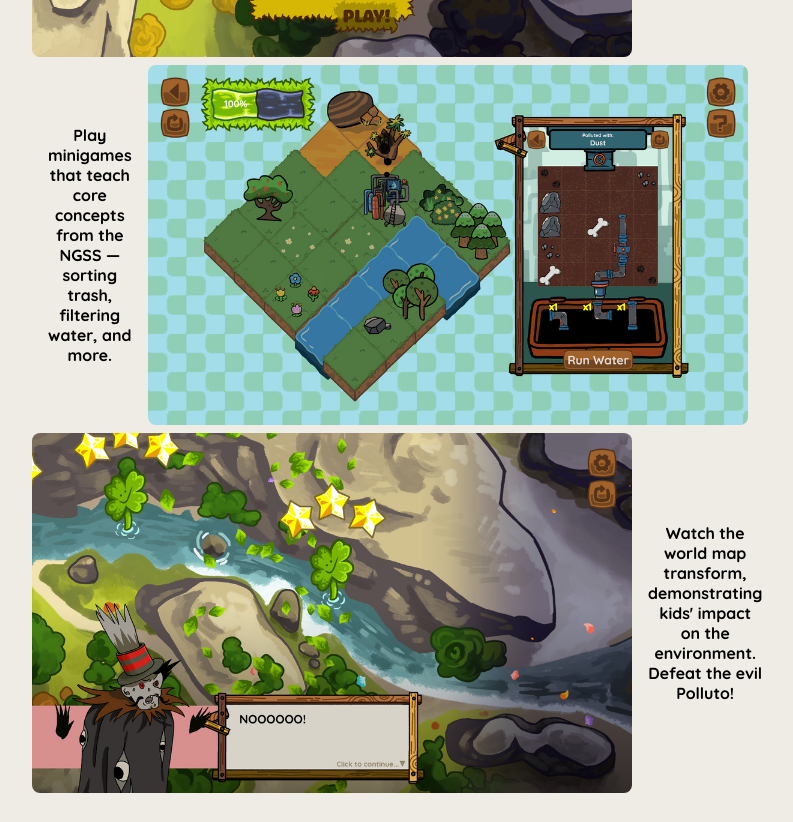
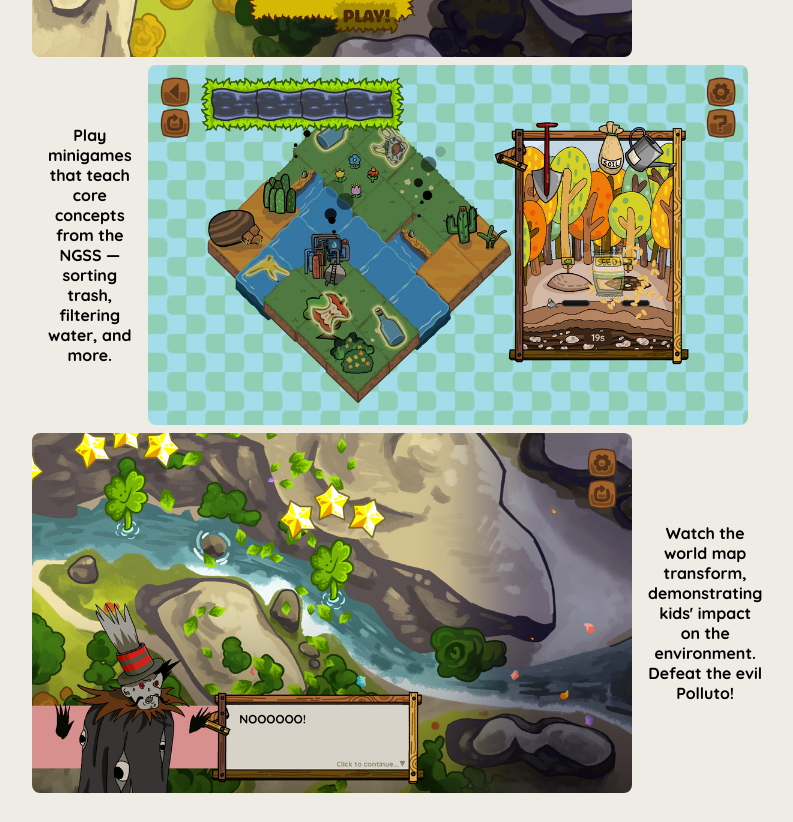
Before and after one commit to team-fow/riviver, a plain HTML site: page index.html in a window 1280 px wide. Shown: the part 1674-2496 px from the top of the page, without its empty margins (292-1085 px from the left). Drawn offline with Linux system fonts and the light colour scheme.

Commit message:
index screenshot change

```diff
--- a/index.html
+++ b/index.html
@@ -60,7 +60,7 @@
 	</div>
 	<div class="info">
 		<p>Play minigames that teach core concepts from the NGSS — sorting trash, filtering water, and more.</p>
-		<img src="assets/screenshots/lvl3.jpg">
+		<img src="assets/screenshots/lvl6.jpg">
 	</div>
 	<div class="info">
 		<img src="assets/screenshots/nooo.jpg">
```
